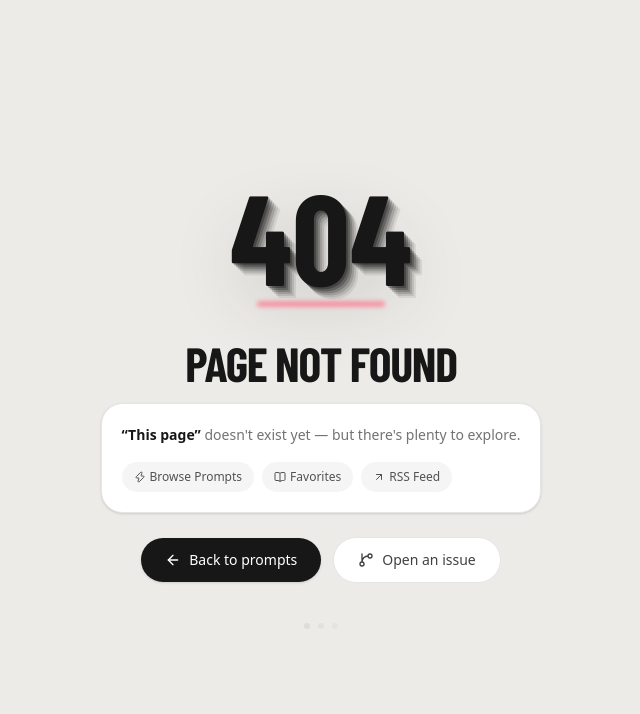
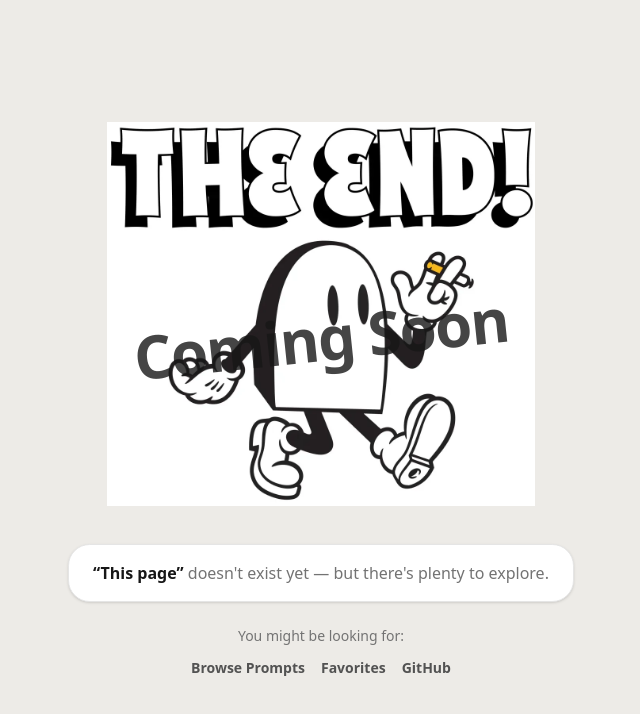
Before and after one commit to sofelaisrael/TinyOps, a Next.js app: page /coming-soon in a window 1280 px wide. Before the commit this address had no page. Shown: the top 714 px of the page, without its empty margins (319-959 px from the left). Built offline with nearby package versions, Linux system fonts and the light colour scheme; a web font is replaced by a local one.

Commit message:
Redesign coming-soon page with Bones Co skeleton illustration and 'Coming Soon' overlay

```diff
--- a/src/app/coming-soon/page.tsx
+++ b/src/app/coming-soon/page.tsx
@@ -2,7 +2,6 @@
 
 import { useSearchParams } from "next/navigation";
 import Link from "next/link";
-import { ArrowLeft, Zap, BookOpen, GitBranch, ArrowUpRight } from "lucide-react";
 import { Suspense } from "react";
 
 function ComingSoonContent() {
@@ -11,108 +10,53 @@ function ComingSoonContent() {
 
   return (
     <div className="min-h-screen bg-[#EDEBE7] flex items-center justify-center px-4">
-      <div className="text-center max-w-lg">
-
-        {/* 3D 404 */}
-        <div className="relative mb-10 flex justify-center select-none">
-          <div className="relative" style={{ perspective: "600px" }}>
-            {/* Shadow */}
-            <div
-              className="absolute inset-0 flex items-center justify-center blur-2xl opacity-20"
-              style={{ transform: "translateY(24px) scale(0.92)" }}
-            >
-              <span className="font-display font-black text-9xl text-neutral-900">404</span>
-            </div>
-            {/* 3D layers */}
-            <div className="relative" style={{ transformStyle: "preserve-3d" }}>
-              {[
-                { offset: 12, opacity: 0.08 },
-                { offset: 10, opacity: 0.12 },
-                { offset: 8, opacity: 0.16 },
-                { offset: 6, opacity: 0.22 },
-                { offset: 4, opacity: 0.28 },
-                { offset: 2, opacity: 0.36 },
-              ].map((layer, i) => (
-                <span
-                  key={i}
-                  className="absolute inset-0 flex items-center justify-center font-display font-black text-9xl text-neutral-900"
-                  style={{
-                    transform: `translateX(${layer.offset}px) translateY(${layer.offset}px)`,
-                    opacity: layer.opacity,
-                    clipPath: "inset(0)",
-                  }}
-                >
-                  404
+      <div className="max-w-4xl mx-auto text-center">
+        <div className="relative inline-block mb-8">
+          <img
+            src="/images/bones-404.webp"
+            alt=""
+            className="h-72 md:h-96 mx-auto object-contain"
+          />
+          <div className="absolute inset-0 flex items-center justify-center mt-8 md:mt-12">
+            <span className="text-4xl md:text-6xl font-black tracking-tight text-neutral-900 opacity-80 rotate-[-6deg]">
+              Coming Soon
             </span>
-              ))}
-              <span className="relative flex items-center justify-center font-display font-black text-9xl text-neutral-900">
-                404
-              </span>
-              {/* Accent line */}
-              <div className="absolute -bottom-2 left-1/2 -translate-x-1/2 w-32 h-1.5 bg-rose-400/60 rounded-full blur-[2px]" />
-            </div>
           </div>
         </div>
 
-        {/* Heading */}
-        <h1
-          className="font-display font-black uppercase leading-none tracking-tight text-neutral-900 mb-4"
-          style={{ fontSize: "clamp(28px, 5vw, 48px)" }}
-        >
-          Page not found
-        </h1>
-
-        {/* Card */}
-        <div className="mb-6 p-5 bg-white border border-neutral-200 rounded-2xl shadow-sm text-left">
-          <p className="text-neutral-500 text-[14px] leading-relaxed">
+        <div className="mb-6">
+          <div className="inline-block bg-white border border-neutral-200 rounded-2xl px-6 py-4 shadow-sm">
+            <p className="text-neutral-500 text-sm md:text-base">
               <span className="font-semibold text-neutral-900">&ldquo;{page}&rdquo;</span>{" "}
               doesn&apos;t exist yet — but there&apos;s plenty to explore.
             </p>
-          <div className="mt-4 flex flex-wrap gap-2">
-            {["Browse Prompts", "Favorites", "RSS Feed"].map((label) => (
-              <Link
-                key={label}
-                href={label === "Browse Prompts" ? "/" : label === "Favorites" ? "/favorites" : "/rss.xml"}
-                className="inline-flex items-center gap-1 px-3 py-1.5 bg-neutral-100 text-neutral-600 rounded-full text-[12px] font-medium hover:bg-neutral-200 hover:text-neutral-800 transition-colors"
-              >
-                {label === "Browse Prompts" && <Zap className="w-3 h-3" />}
-                {label === "Favorites" && <BookOpen className="w-3 h-3" />}
-                {label === "RSS Feed" && <ArrowUpRight className="w-3 h-3" />}
-                {label}
-              </Link>
-            ))}
           </div>
         </div>
 
-        {/* Primary actions */}
-        <div className="flex flex-col sm:flex-row items-center justify-center gap-3 mb-10">
+        <div className="mt-6">
+          <p className="text-sm text-neutral-500 mb-3">You might be looking for:</p>
+          <div className="flex flex-wrap gap-4 justify-center">
             <Link
               href="/"
-            className="inline-flex items-center gap-2 px-6 py-3 bg-neutral-900 text-white font-medium rounded-full hover:bg-neutral-700 transition-all active:scale-[0.97] text-sm shadow-sm"
+              className="text-neutral-600 hover:text-neutral-900 transition-colors font-semibold text-sm"
             >
-            <ArrowLeft className="w-4 h-4" />
-            Back to prompts
+              Browse Prompts
+            </Link>
+            <Link
+              href="/favorites"
+              className="text-neutral-600 hover:text-neutral-900 transition-colors font-semibold text-sm"
+            >
+              Favorites
             </Link>
             <a
-            href="https://github.com/syntax-devv/TinyOps/issues"
+              href="https://github.com/syntax-devv/TinyOps"
               target="_blank"
               rel="noopener noreferrer"
-            className="inline-flex items-center gap-2 px-6 py-3 bg-white border border-neutral-200 text-neutral-700 font-medium rounded-full hover:border-neutral-400 hover:text-neutral-900 transition-all active:scale-[0.97] text-sm"
+              className="text-neutral-600 hover:text-neutral-900 transition-colors font-semibold text-sm"
             >
-            <GitBranch className="w-4 h-4" />
-            Open an issue
+              GitHub
             </a>
           </div>
-
-        {/* Decorative dots */}
-        <div className="flex items-center justify-center gap-2">
-          {[0, 1, 2].map((i) => (
-            <div
-              key={i}
-              className="w-1.5 h-1.5 rounded-full bg-neutral-300"
-              style={{ opacity: 0.6 - i * 0.15 }}
-            />
-          ))}
         </div>
       </div>
     </div>
```
Also changed, not shown: public/images/bones-404.webp (added), public/images/the-end.webp (added). Lines whose indentation alone changed are shown as unchanged.
